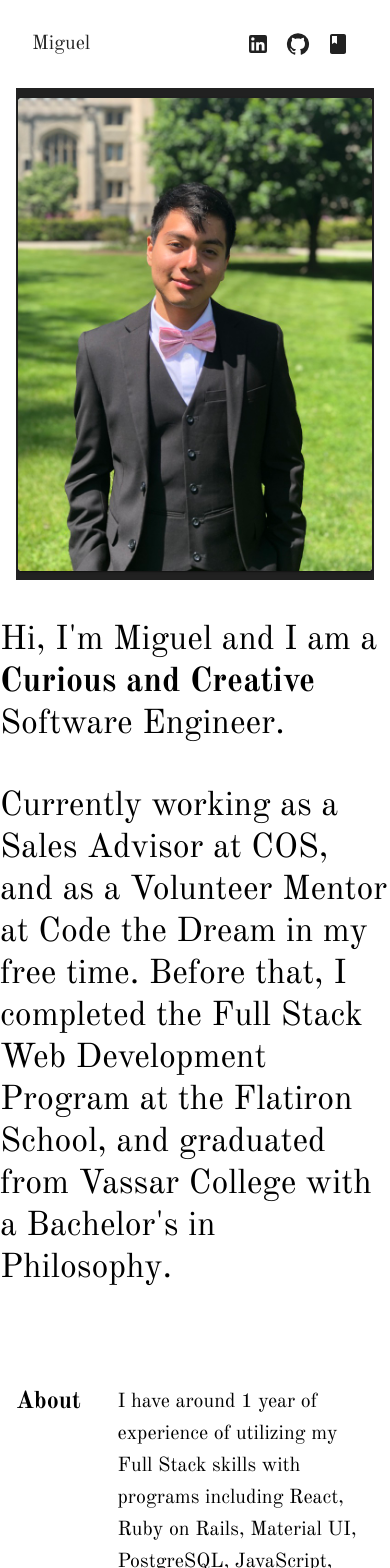
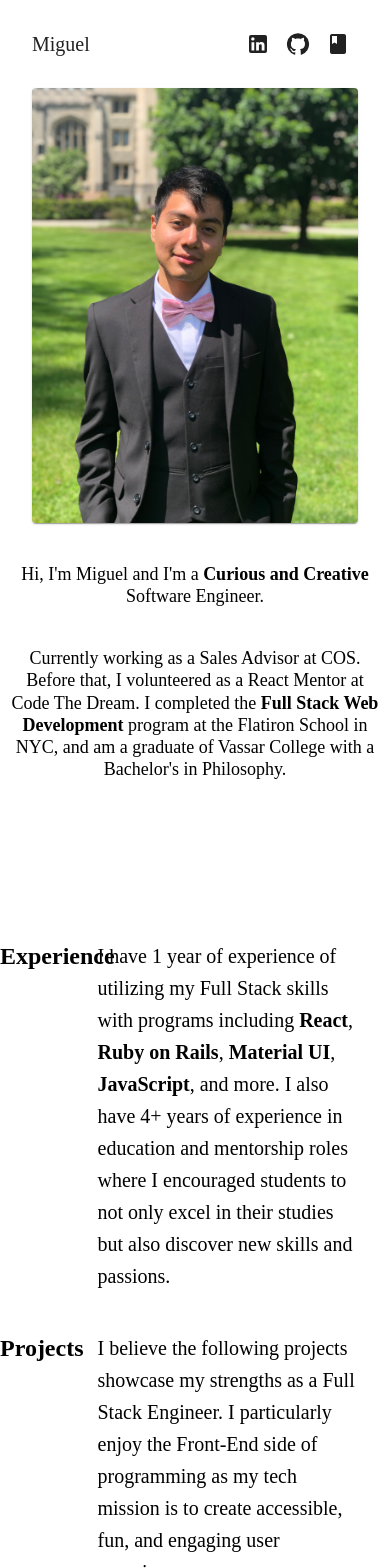
Before and after one commit to gitMiguel27/portfolio, a React (Create React App) app: page / in a window 390 px wide. Shown: the top 1568 px of the page. Built offline with nearby package versions, Linux system fonts and the light colour scheme; the HTML template or start-up script is replaced by a standard one.

Commit message:
kept old font, played with new layout of intro and profile pic and responsiveness for that section

```diff
--- a/public/index.html
+++ b/public/index.html
@@ -9,9 +9,9 @@
       content="Web site created using create-react-app"
     />
     <title>Miguel's Portfolio</title>
-    <link rel="preconnect" href="https://fonts.googleapis.com">
+    <!-- <link rel="preconnect" href="https://fonts.googleapis.com">
     <link rel="preconnect" href="https://fonts.gstatic.com" crossorigin>
-    <link href="https://fonts.googleapis.com/css2?family=Old+Standard+TT:ital,wght@0,400;0,700;1,400&display=swap" rel="stylesheet">
+    <link href="https://fonts.googleapis.com/css2?family=Old+Standard+TT:ital,wght@0,400;0,700;1,400&display=swap" rel="stylesheet"> -->
   </head>
   <body>
     <div id="root"></div>
--- a/src/App.js
+++ b/src/App.js
@@ -2,6 +2,7 @@ import React from 'react';
 import Header from './Components/Header';
 import Home from './Components/Home';
 import { createTheme, ThemeProvider } from '@mui/material';
+import Footer from './Components/Footer';
 
 const theme = createTheme({
   palette: {
@@ -10,7 +11,7 @@ const theme = createTheme({
     }
   },
   typography: {
-    fontFamily: 'Old Standard TT',
+    fontFamily: 'Old+Standard+TT',
     fontWeightRegular: 400,
     fontWeightBold: 700,
   }
@@ -22,6 +23,7 @@ function App() {
       <div className="App">
         <Header />
         <Home />
+        <Footer />
       </div>
     </ThemeProvider>
   );
--- a/src/Components/Home.css
+++ /dev/null
@@ -1,5 +0,0 @@
-.profile-pic {
-    background-color: #212121;
-    padding: 0.1em;
-    margin: 1em;
-}
--- a/src/Components/Home.js
+++ b/src/Components/Home.js
@@ -1,16 +1,29 @@
 import React from "react";
-import "./Home.css";
 import Projects from "./Projects";
 import { Card, CardMedia, Typography, Grid, Box } from '@mui/material';
 import Slide from '@mui/material/Slide';
-import Footer from "./Footer";
+
+const profilePic = {
+  maxWidth: 450,
+  marginX: { xs: 4, sm: 2, md: 1 },
+  marginY: { sm: 5, md: 1}
+};
+
+const introText = {
+  textAlign: "center",
+  fontSize: { xs: 18, sm: 24, md: 32 },
+  marginX: { xs: 1 },
+  marginY: { xs: 5 }
+};
 
 function Home() {
   return (
     <div className="Home">
+      <Grid container mb={15} mx={"auto"} sx={{ maxWidth: 1250 }}>
+        <Grid item sm={5} md={5}>
           <div className="profile-pic">
             <Slide direction="right" in={true} easing={"ease-in"} timeout={1250} mountOnEnter unmountOnExit>
-            <Card sx={{ maxWidth: 450, mx: "auto", my: 1 }}>
+              <Card sx={ profilePic }>
                   <CardMedia
                       component="img"
                       alt="profile"
@@ -20,19 +33,24 @@ function Home() {
               </Card>
             </Slide>
           </div>
-        <Typography variant="h4" component="div" margin={'auto'} my={5} sx={{ maxWidth: 1000, textAlign: "left" }} >
-          Hi, I'm Miguel and I am a <Box fontWeight='fontWeightBold' display='inline'>Curious and Creative</Box> Software Engineer.
+        </Grid>
+        <Grid item sm={7} md={7} >
+          <Typography variant="h4" sx={ introText } >
+            Hi, I'm Miguel and I'm a <Box fontWeight='fontWeightBold' display='inline'>Curious and Creative</Box> Software Engineer.
           </Typography>
-        <Typography variant="h4" margin={'auto'} mb={10} sx={{ maxWidth: 1000, textAlign: "left" }} >
-          Currently working as a Sales Advisor at COS, and as a Volunteer Mentor at Code the Dream in my free time. Before that, I completed the Full Stack Web Development Program at the Flatiron School, and graduated from Vassar College with a Bachelor's in Philosophy.
-        </Typography >
-        <Grid container spacing={2} xs={12} sm={10} md={8} margin={'auto'} mb={10} sx={{ maxWidth: 1000 }}>
+          <Typography variant="h4" sx={ introText } >
+            Currently working as a Sales Advisor at COS. Before that, I volunteered as a React Mentor at Code The Dream. I completed the <Box fontWeight='fontWeightBold' display='inline'>Full Stack Web Development</Box> program at the Flatiron School in NYC, and am a graduate of Vassar College with a Bachelor's in Philosophy.
+          </Typography>
+        </Grid>
+      </Grid>
+
+      <Grid container spacing={0} xs={12} sm={10} md={8} mx={'auto'} mb={15} sx={{ maxWidth: 1000 }}>
         <Grid item xs={3} sm={3} md={3}>
-            <Typography variant="h5" fontWeight={'fontWeightBold'}>About</Typography>
+          <Typography variant="h5" fontWeight={'fontWeightBold'}>Experience</Typography>
         </Grid>
         <Grid item xs={8} sm={9} md={9} mb={5}>
           <Typography variant="h6">
-              I have around 1 year of experience of utilizing my Full Stack skills with programs including React, Ruby on Rails, Material UI, PostgreSQL, JavaScript, HTML and CSS. I also have 4+ years of experience in education and mentorship roles where I encouraged students to not only excel in their studies but also discover new skills and passions.
+            I have 1 year of experience of utilizing my Full Stack skills with programs including <Box fontWeight='fontWeightBold' display='inline'>React</Box>, <Box fontWeight='fontWeightBold' display='inline'>Ruby on Rails</Box>, <Box fontWeight='fontWeightBold' display='inline'>Material UI</Box>, <Box fontWeight='fontWeightBold' display='inline'>JavaScript</Box>, and more. I also have 4+ years of experience in education and mentorship roles where I encouraged students to not only excel in their studies but also discover new skills and passions.
           </Typography>
         </Grid>
         <Grid item xs={3} sm={3} md={3}>
@@ -45,7 +63,6 @@ function Home() {
         </Grid>
       </Grid>
       <Projects />
-        <Footer />
     </div>
   );
 }
```
Lines whose indentation alone changed are shown as unchanged.
